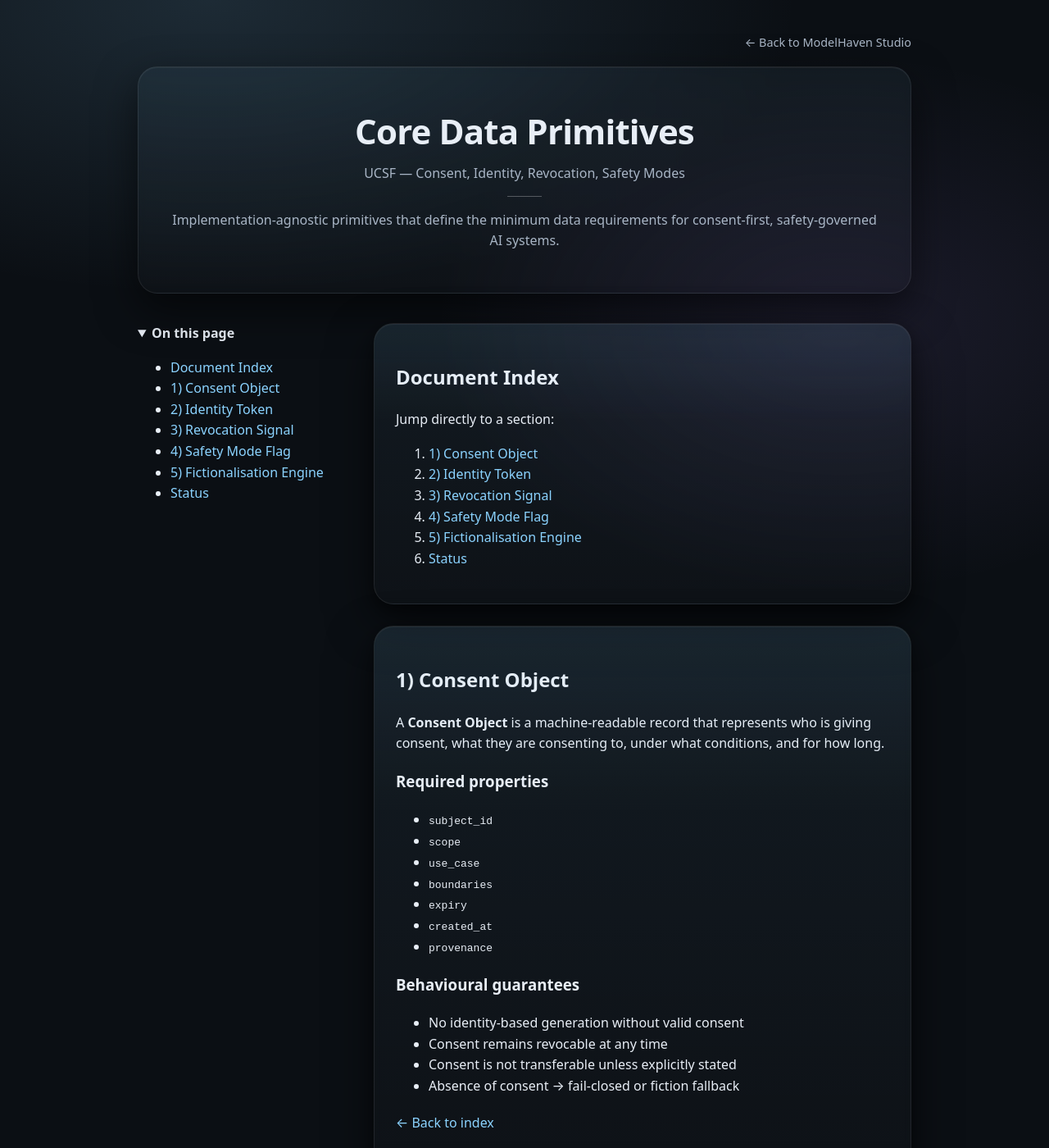
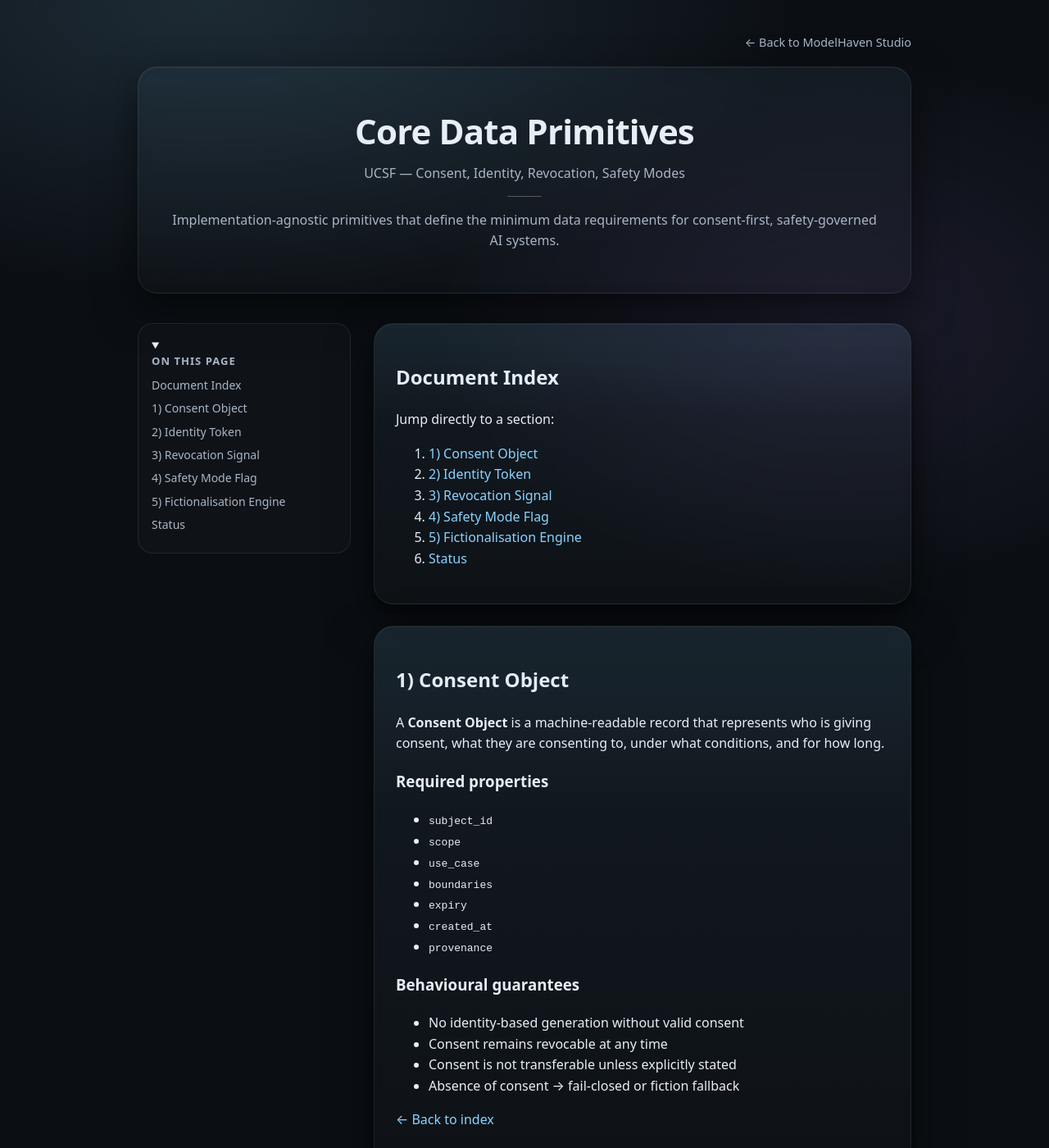
Before and after one commit to MartijnBruzzese/ModelHaven-Studio, a Jekyll site: the page built from en/core_data_primitives.html, in a window 1280 px wide and 1400 px high. Shown: the whole window at 82% size. Built offline with Jekyll 4.4.1, drawn with Linux system fonts in a browser that asks for light colours.

Commit message:
Update style.css

```diff
--- a/assets/css/style.css
+++ b/assets/css/style.css
@@ -366,97 +366,96 @@ h1{
 }
 
 /* ===================== */
-/* Spec Layout (Docs) — TOC LEFT, HIDDEN ON MOBILE */
-/* Works with:
-   <div class="grid spec-layout">
-     <nav class="spec-nav">...</nav>
-     <main class="spec-content">...</main>
-   </div>
-*/
+/* Spec Layout — Clean Version */
+/* Left sticky navigation */
 /* ===================== */
 
 .grid.spec-layout{
-  /* keep the .grid look/spacing, but override the 12-col columns for docs */
+  display: grid;
   grid-template-columns: 260px minmax(0, 1fr);
   gap: 28px;
   align-items: start;
 }
 
-/* force placement + prevent flips */
-.grid.spec-layout > nav.spec-nav{
+/* Left column */
+.grid.spec-layout > .spec-nav{
   grid-column: 1;
   position: sticky;
   top: 92px;
   align-self: start;
 
-  padding: 14px 14px 12px;
+  padding: 16px;
   border: 1px solid var(--line);
-  border-radius: 16px;
+  border-radius: 18px;
   background: rgba(255,255,255,0.02);
 
   font-size: 14px;
-  line-height: 1.4;
+  line-height: 1.45;
 
   max-height: calc(100vh - 120px);
   overflow: auto;
 }
 
-.grid.spec-layout > nav.spec-nav strong{
-  display:block;
-  padding-bottom: 10px;
-  margin-bottom: 10px;
-  border-bottom: 1px solid rgba(255,255,255,0.08);
-  letter-spacing: .2px;
+/* Right column */
+.grid.spec-layout > .spec-content{
+  grid-column: 2;
+  display: grid;
+  gap: 26px;
 }
 
-.grid.spec-layout > nav.spec-nav ul{
-  list-style:none;
-  padding:0;
-  margin:0;
-}
-
-.grid.spec-layout > nav.spec-nav li{
-  margin:8px 0;
-}
-
-.grid.spec-layout > nav.spec-nav a{
-  text-decoration:none;
+/* Nav title */
+.spec-nav strong{
+  display: block;
+  margin-bottom: 10px;
+  font-size: 13px;
+  letter-spacing: .08em;
+  text-transform: uppercase;
   color: var(--muted);
 }
 
-.grid.spec-layout > nav.spec-nav a:hover{
+/* Nav list */
+.spec-nav ul{
+  list-style: none;
+  padding: 0;
+  margin: 0;
+}
+
+.spec-nav li{
+  margin: 8px 0;
+}
+
+.spec-nav a{
+  text-decoration: none;
+  color: var(--muted);
+  transition: color 160ms ease;
+}
+
+.spec-nav a:hover{
   color: var(--text);
 }
 
-/* content column stacks cards */
-.grid.spec-layout > main.spec-content{
-  grid-column: 2;
-  display:grid;
-  grid-template-columns: 1fr;
-  gap: 26px;
-}
-
-/* anchor landing offset */
-.grid.spec-layout > main.spec-content section[id]{
+/* Anchor offset so sections don’t hide under hero */
+.spec-content section[id]{
   scroll-margin-top: 110px;
 }
 
-/* optional helper (used in your HTML) */
-.spec-back{ margin-top:20px; }
+/* ===================== */
+/* Mobile */
+/* ===================== */
 
-/* Mobile: hide TOC entirely, keep content full width */
 @media (max-width: 980px){
+
   .grid.spec-layout{
     grid-template-columns: 1fr;
-    gap: 18px;
+    gap: 20px;
   }
 
-  .grid.spec-layout > nav.spec-nav{
-    display:none;
+  /* Hide left navigation completely */
+  .grid.spec-layout > .spec-nav{
+    display: none;
   }
 
-  .grid.spec-layout > main.spec-content{
+  .grid.spec-layout > .spec-content{
     grid-column: 1;
-    gap: 20px;
   }
 }
```
